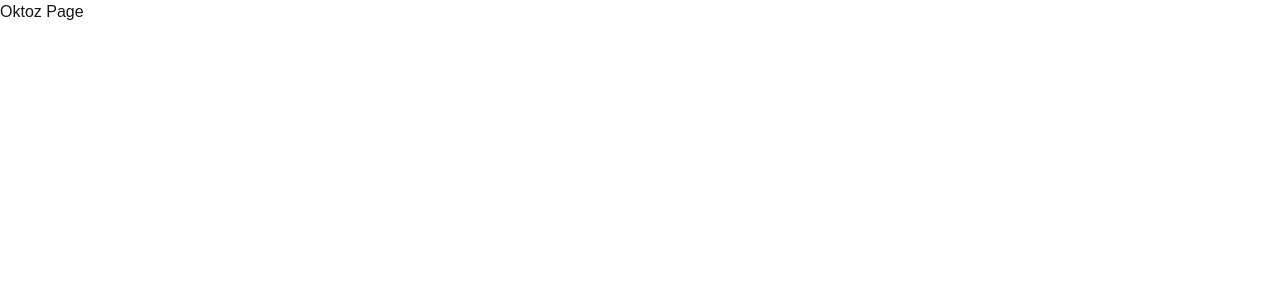
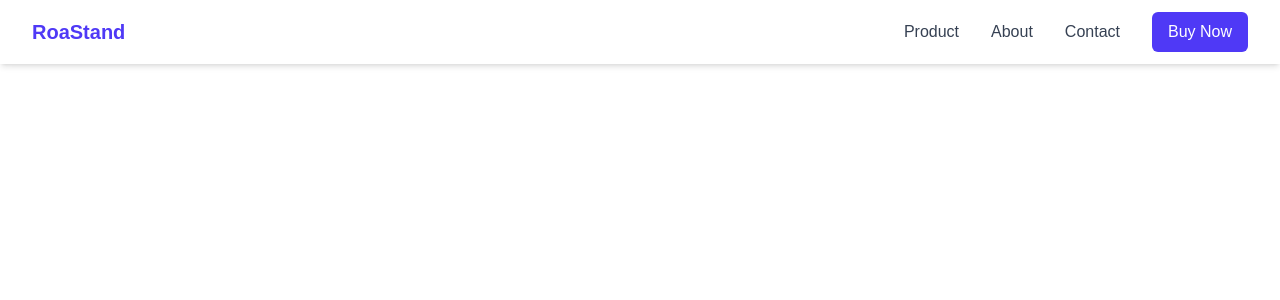
Before and after one commit to bahasacoder/roastand, a Next.js app: page /oktoz in a window 1280 px wide. Shown: the top 300 px of the page. Built offline with nearby package versions, Linux system fonts and the light colour scheme.

Commit message:
Add Navbar component to layout

```diff
--- a/app/layout.tsx
+++ b/app/layout.tsx
@@ -29,6 +29,7 @@ export default function RootLayout({
       className={`${geistSans.variable} ${geistMono.variable} h-full antialiased`}
     >
       <body className="min-h-full flex flex-col">
+          <Navbar className="mb-24"/>
           {children}
       </body>
     </html>
```
